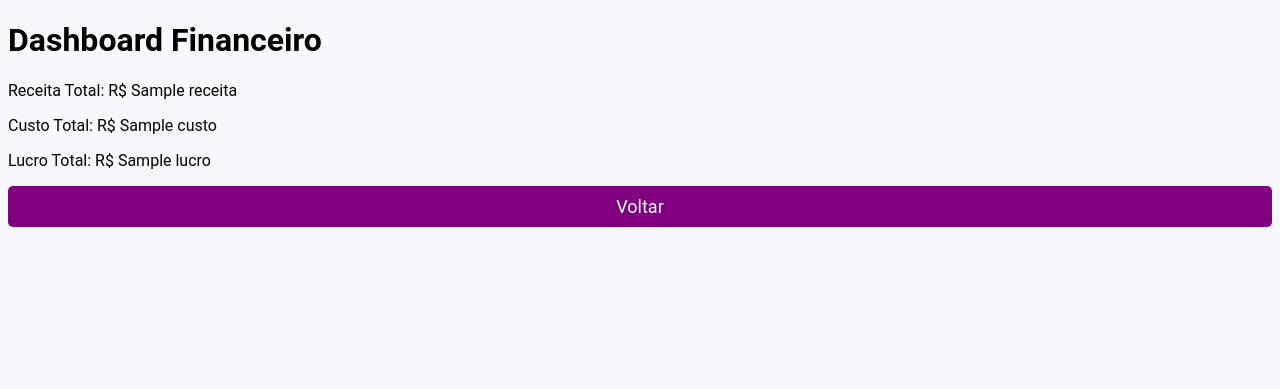
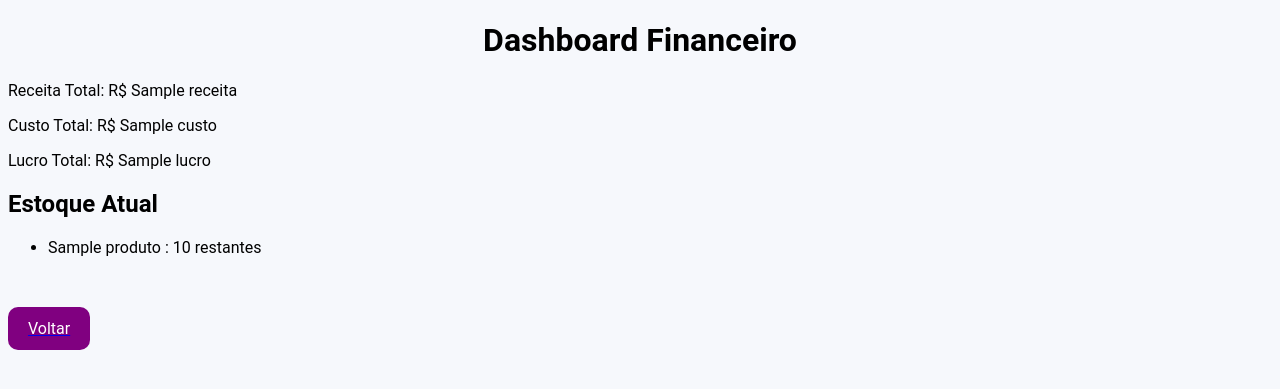
Before and after one commit to AlienneSilva/CadastroLoja, a Flask app: template templates/dashboard.html in a window 1280 px wide. Shown: the top 389 px of the page. Run offline with Flask 3, Linux system fonts and the light colour scheme; the template is opened without the code that fills it: most values are stand-ins (such as "Sample title", 1, 10 or a date in 2020); parts of the project's set-up code (start-up, migrations or seed data) failed here and were passed over.

Commit message:
Adiciona dashboard financeiro integrado ao Google Sheets

```diff
--- a/app.py
+++ b/app.py
@@ -16,16 +16,28 @@ escopos = [
     "https://www.googleapis.com/auth/drive"
 ]
 
-credenciais_json = json.loads(
-   os.environ["GOOGLE_CREDENTIALS"]
+
+# Render
+if "GOOGLE_CREDENTIALS" in os.environ:
+
+    credenciais_json = json.loads(
+        os.environ["GOOGLE_CREDENTIALS"]
+    )
+
+    credenciais = Credentials.from_service_account_info(
+        credenciais_json,
+        scopes=escopos
+    )
+
+# Local
+else:
+
+  credenciais = Credentials.from_service_account_file(
+    "cadastro-497420-0dfc8c86c2dc.json",
+    scopes=escopos
 )
+cliente = gspread.authorize(credenciais)
 
-credenciais = Credentials.from_service_account_info(
-   credenciais_json,
-  scopes=escopos
-)
-
-cliente = gspread.authorize(credenciais)
 
 # =====================
 # PLANILHA VENDAS
@@ -96,34 +108,88 @@ def cadastro():
 def estoque():
     return render_template("estoque.html")
 
+
 @app.route("/dashboard")
 def dashboard():
 
-    # Pega dados das planilhas
     vendas = aba_vendas.get_all_records()
     estoque = aba_estoque.get_all_records()
 
     receita = 0
-    custo = 0
+    custo_total_vendido = 0
 
-    # Soma receita das vendas
+    produtos_estoque = {}
+    produtos_vendidos = {}
+
+    # Lê estoque
+    for item in estoque:
+
+        try:
+            produto = item["Itens"]
+            quantidade = int(item["Quantidade"])
+            valor_pago = float(item["Valor Pago"])
+
+            # Guarda quantidade e custo unitário
+            produtos_estoque[produto] = {
+                "quantidade": quantidade,
+                "custo": valor_pago
+            }
+
+        except:
+            continue
+
+    # Lê vendas
     for venda in vendas:
 
-        receita += float(venda["Valor Total"])
+        try:
+            produto = venda["Produto"]
+            qtd_vendida = int(venda["Peças"])
+            valor_total = float(venda["Valor Total"])
 
-    # Soma custo do estoque
-    for item in estoque:
+            receita += valor_total
 
-        custo += float(item["Valor Pago"])
+            produtos_vendidos[produto] = (
+                produtos_vendidos.get(produto, 0)
+                + qtd_vendida
+            )
 
-    lucro = receita - custo
+            # custo somente dos itens vendidos
+            if produto in produtos_estoque:
+
+                custo_unitario = produtos_estoque[produto]["custo"]
+
+                custo_total_vendido += (
+                    qtd_vendida * custo_unitario
+                )
+
+        except:
+            continue
+
+
+    # Calcula estoque restante
+    estoque_atual = {}
+
+    for produto in produtos_estoque:
+
+        comprado = produtos_estoque[produto]["quantidade"]
+
+        vendido = produtos_vendidos.get(produto, 0)
+
+        estoque_atual[produto] = comprado - vendido
+
+
+    lucro = receita - custo_total_vendido
 
     return render_template(
-        "dashboard.html",
-        receita=round(receita, 2),
-        custo=round(custo, 2),
-        lucro=round(lucro, 2)
-    )
+    "dashboard.html",
+    receita=round(receita,2),
+    custo=round(custo_total_vendido,2),
+    lucro=round(lucro,2),
+    estoque=estoque_atual,
+
+    produtos=list(estoque_atual.keys()),
+    quantidades=list(estoque_atual.values())
+)
 
 # =====================
 # FUNÇÕES
--- a/static/css/cadastro.css
+++ b/static/css/cadastro.css
@@ -26,6 +26,7 @@
     width: 100%;
     padding: 10px;
     border: none;
+    transition: 0.3s;
     border-radius: 5px;
 }
 
@@ -38,16 +39,21 @@ textarea:focus select:focus {
 
 /* Botão de envio */
 button {
-    width: 100%;
-    padding: 10px;
+    padding: 12px;
     background: purple;
     color: white;
-    border: none;
-    border-radius: 5px;
     font-size: 18px;
     cursor: pointer;
     transition: 0.3s;
     align-items: center;
+    display:block;
+    width:180px;
+    margin-top:40px;
+    margin-left:auto;
+    margin-right:auto;
+    border:none;
+    border-radius:10px;
+
 }
 
 button:hover {
--- /dev/null
+++ b/static/css/dashboard.css
@@ -0,0 +1,16 @@
+button {
+    display: flex;
+    justify-content: center;
+    gap: 20px;
+    margin-top: 50px;
+}
+
+button {
+    padding: 12px 20px;
+    border: none;
+    border-radius: 10px;
+    cursor: pointer;
+    font-size: 16px;
+    background: purple;
+    color: white;
+}
--- a/static/css/main.css
+++ b/static/css/main.css
@@ -14,5 +14,7 @@ body{
     flex-direction: column;
     background-color: #fff;
 
-
 }
+.title1{
+    text-align: center;
+}
--- a/templates/dashboard.html
+++ b/templates/dashboard.html
@@ -7,19 +7,31 @@
     <title>Dashboard Financeiro</title>
 
     <link rel="stylesheet" href="{{ url_for('static', filename='css/main.css') }}">
-    <link rel="stylesheet" href="{{ url_for('static', filename='css/cadastro.css') }}">
+    <link rel="stylesheet" href="{{ url_for('static', filename='css/dashboard.css') }}">
 </head>
 
 <body>
 
 
-    <h1>Dashboard Financeiro</h1>
+    <h1 class="title1">Dashboard Financeiro</h1>
 
     <p>Receita Total: R$ {{ receita }}</p>
 
     <p>Custo Total: R$ {{ custo }}</p>
 
     <p>Lucro Total: R$ {{ lucro }}</p>
+
+    <h2>Estoque Atual</h2>
+
+    <ul>
+        {% for produto, quantidade in estoque.items() %}
+
+        <li>
+            {{ produto }} : {{ quantidade }} restantes
+        </li>
+
+        {% endfor %}
+    </ul>
 
     <a href="{{ url_for('inicio') }}">
         <button>Voltar</button>
```
Also changed, not shown: templates/estoque.html (+8 -9 lines), templates/home.html (+7 -6 lines).
